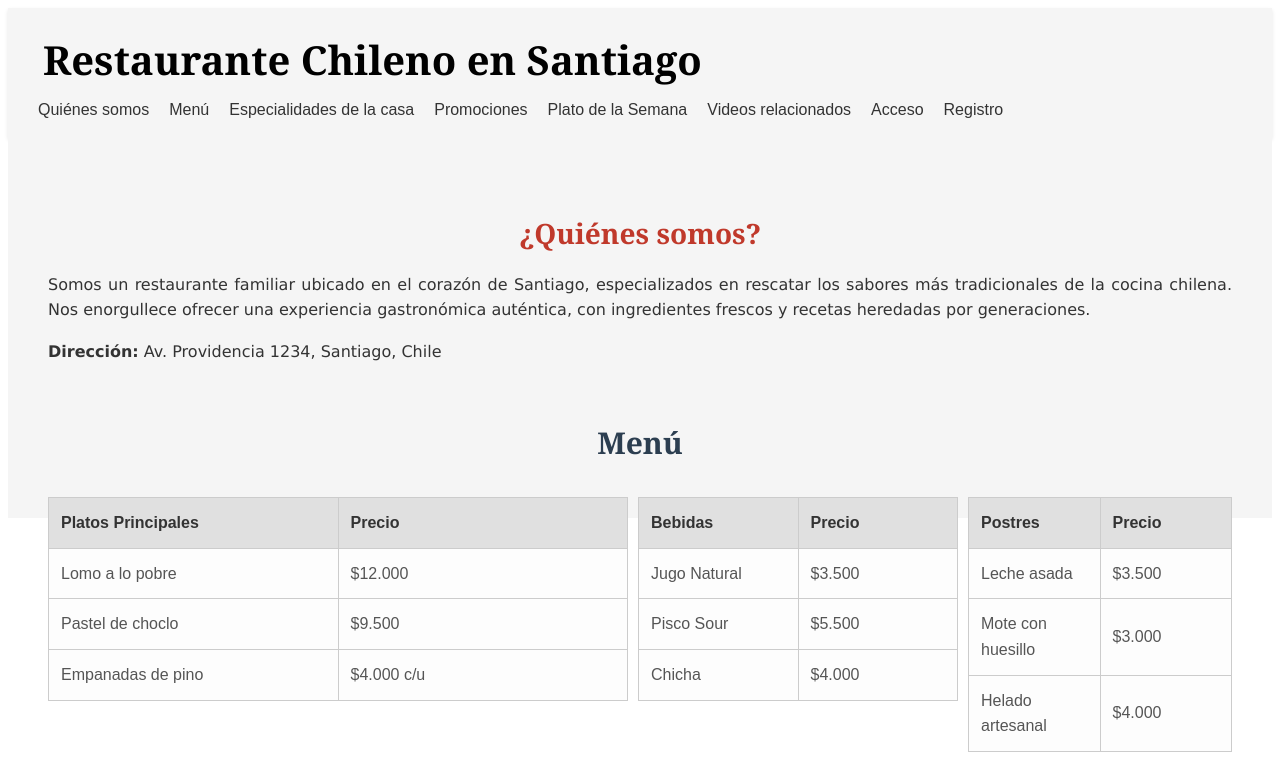
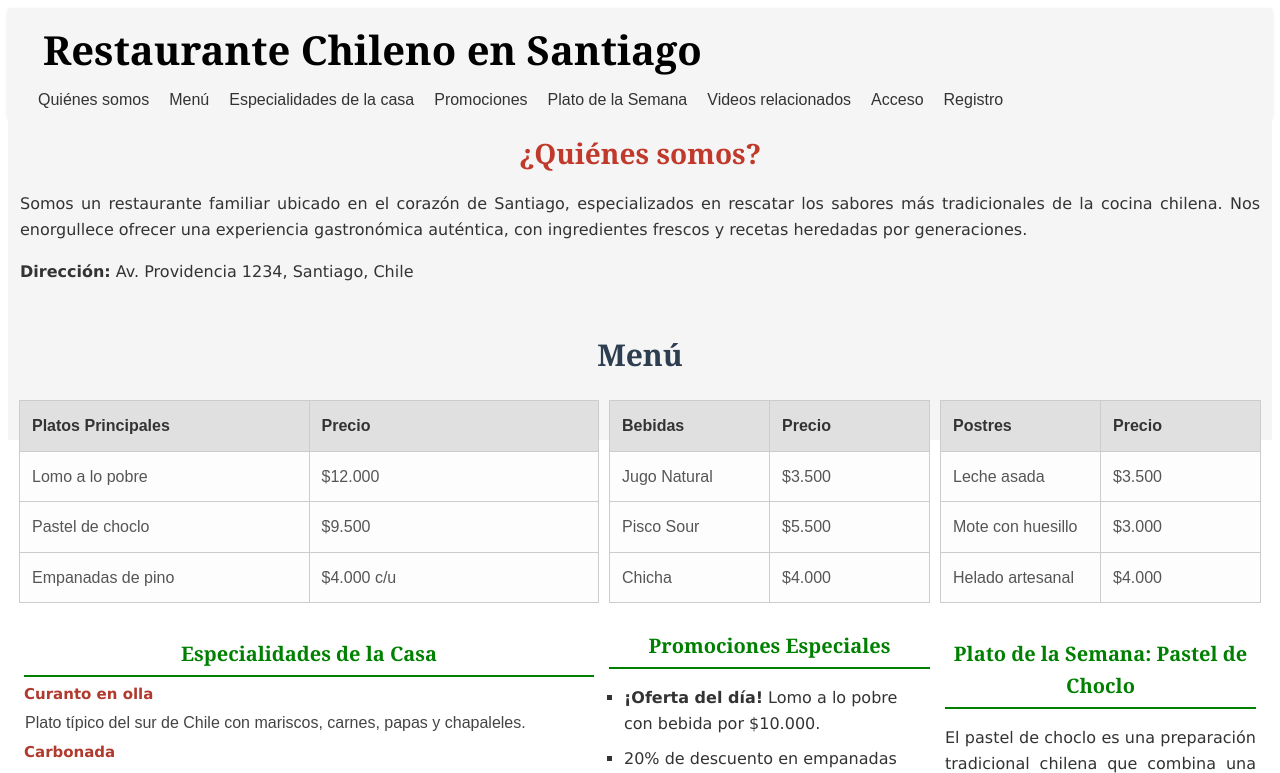
Before and after one commit to isaace1999/restaurante, a plain HTML site: page index.html in a window 1280 px wide. Shown: the top 773 px of the page. Drawn offline with Linux system fonts and the light colour scheme.

Commit message:
Modifico los marges externos y internos de las etiquetas h2

```diff
--- a/css/style-menu.css
+++ b/css/style-menu.css
@@ -37,10 +37,10 @@ td {
 /* Estilos para pantallas grandes (PCs) */
 @media (min-width: 1024px) {
   #menu h2 {
+    margin: 0; /* Elimina todos los márgenes */
     font-size: 26px;
     color: green;
     font-family: "Georgia", serif;
-    margin-bottom: 20px;
     border-bottom: 2px solid green;
     padding-bottom: 5px;
   }
--- a/css/styles-quienes-somos.css
+++ b/css/styles-quienes-somos.css
@@ -5,16 +5,16 @@ body {
 
 /* Estilos para la sección "Quienes somos" */
 #quienes-somos {
-  padding: 5x;
-  margin-top: 10px;
+  padding: 1px;
+  margin-top: 1px;
 }
 
 #quienes-somos h2 {
-  text-align: center;
-  color: #c0392b;
-  font-family: "Georgia", serif;
-  font-size: 28px;
-  margin-bottom: 5px;
+    margin: 0; /* Elimina todos los márgenes */
+    text-align: center;
+    color: #c0392b;
+    font-family: "Georgia", serif;
+    font-size: 28px;
 }
 
 #quienes-somos p {
--- a/css/styles.css
+++ b/css/styles.css
@@ -52,7 +52,7 @@ header h1 {
 @media (min-width: 1024px) {
   header {
     background-color: whitesmoke;
-    padding: 15px 30px;
+    padding: 5px 30px;
     box-shadow: 0 2px 4px rgba(0, 0, 0, 0.1);
   }
 
@@ -62,8 +62,8 @@ header h1 {
 
   main {
     background-color: whitesmoke;
-    padding: 30px;
-    margin-bottom: 5px;
+    padding: 1px;
+    margin-bottom: 1px;
     border: 2px #050505;
   }
 
@@ -104,13 +104,13 @@ header h1 {
   h3 {
     font-family: "Georgia", serif;
     color: #2c3e50;
-    margin-bottom: 10px;
+    margin-bottom: 1px;
   }
 
   p {
     font-size: 16px;
     color: #333;
-    margin-bottom: 10px;
+    margin-bottom: 1px;
   }
 
   @media print {
```
